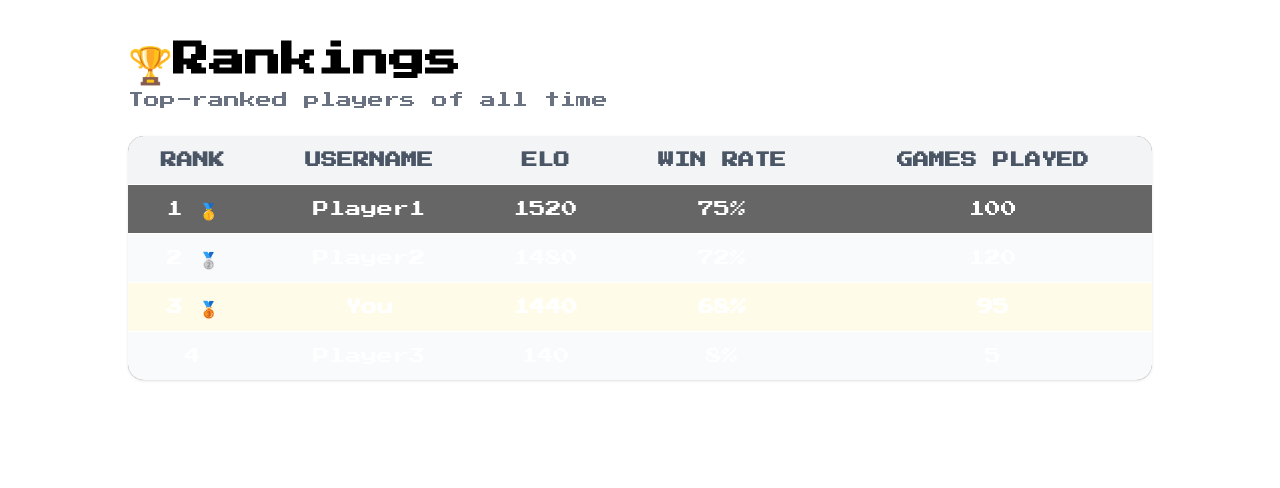
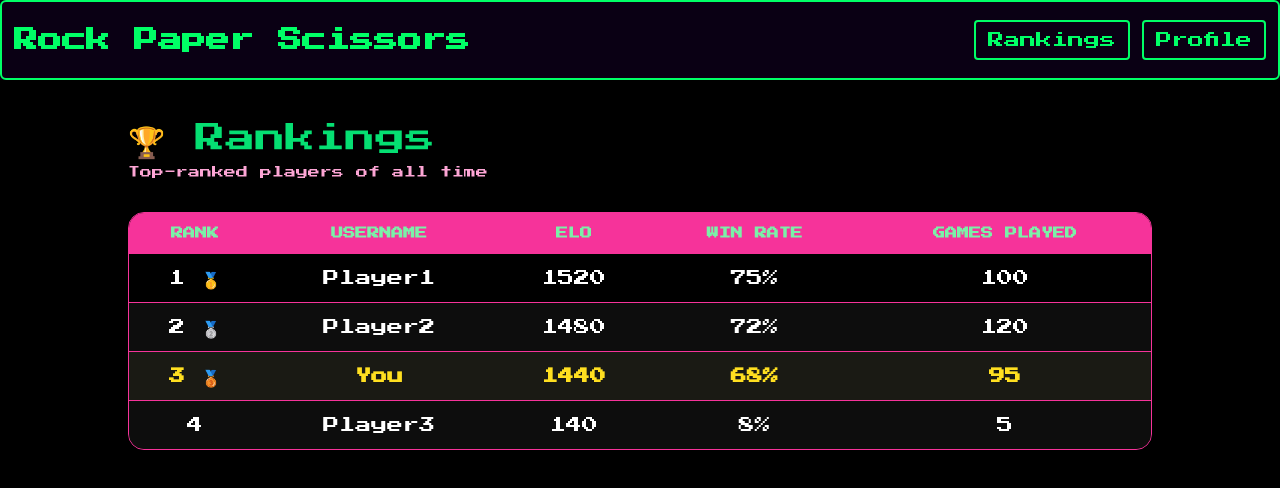
Before and after one commit to megasceptileftw/ecs162finalproject, a Next.js app: page /rankings in a window 1280 px wide. Shown: the top 488 px of the page. Built offline with nearby package versions, Linux system fonts and the light colour scheme.

Commit message:
update the rankings page to fit the style, and make the button work

```diff
--- a/src/app/rankings/page.js
+++ b/src/app/rankings/page.js
@@ -25,26 +25,29 @@ export default function rankingsPage() {
   // or, from examples in docs: https://tailwindcss.com/docs/installation/using-vite
 
   return (
-    // make seperate divs for the screen and the contents
-    // make the white background take up the whole screen
-    <div className="min-h-screen bg-white p-10">
-        {/*set the max width of the table to 64rem, or 1024 pixels,
+    <>
+      <Navbar />
+
+      {/* make separate divs for the screen and the contents  */}
+      {/* make the black background take up the whole screen */}
+      <div className="min-h-[calc(100vh-5rem)] bg-black px-4 py-10 text-white font-[var(--font-press-start)]">
+        {/* set the max width of the table to 64rem, or 1024 pixels,
             centered horizontally, black text */}
-      <div className="max-w-5xl mx-auto text-black">
-        {/*large bold title*/}
-        <h1 className="text-4xl font-bold text-left">  🏆Rankings </h1>
-        {/*subtext, grey, spacing on the bottom and top*/}
-        <p className="text-gray-500 mb-6 mt-2">Top-ranked players of all time</p>
+        <div className="max-w-5xl mx-auto">
+          {/* large bold title */}
+          <h1 className="text-3xl text-green-400 mb-2">🏆 Rankings</h1>
+          {/* subtext, grey, spacing on the bottom and top */}
+          <p className="text-pink-300 text-xs mb-8 mt-1">Top-ranked players of all time</p>
 
-        {/*rounded edges and slight shadow for the chart*/}
-        <div className="overflow-x-auto rounded-2xl shadow ">
+          {/* rounded edges and slight shadow for the chart */}
+          <div className="overflow-x-auto rounded-2xl shadow-lg border border-pink-500 bg-black bg-opacity-50">
             {/* make an html table: https://www.w3schools.com/html/html_tables.asp
                 make it span the whole width */}
             <table className="min-w-full">
-            {/*set the background and text color, center it*/}
-            <thead className="bg-gray-100 text-gray-600 text-center">
+              {/* set the background and text color, center it */}
+              <thead className="bg-pink-500 bg-opacity-30 text-green-300 text-center text-xs">
                 <tr>
-                {/*make all of the headers, with a bit of padding*/}
+                  {/* make all of the headers, with a bit of padding */}
                   <th className="p-3">RANK</th>
                   <th className="p-3">USERNAME</th>
                   <th className="p-3">ELO</th>
@@ -52,27 +55,28 @@ export default function rankingsPage() {
                   <th className="p-3">GAMES PLAYED</th>
                 </tr>
               </thead>
-            {/*loop through the data using .map, and use it to fill out the cells in the row,
-            similar to here: https://www.geeksforgeeks.org/how-to-create-a-table-in-reactjs/  */}
+              {/* loop through the data using .map, and use it to fill out the cells in the row,
+                  similar to here: https://www.geeksforgeeks.org/how-to-create-a-table-in-reactjs/ */}
               <tbody>
                 {tempData.map((player, index) => (
-                <tr key={player.username}
+                  <tr
+                    key={player.username}
                     // use clsx for conditional styling
                     // https://nextjs.org/learn/dashboard-app/css-styling
                     className={clsx(
-                    // put a border on top of them all and make grey on hover
-                    'border-t hover:bg-gray-100',
-                    // make every other one light gray by default
-                    index % 2 === 1 && 'even:bg-gray-50',
-                    // if the username is the logged in user, make it yellow
-                    player.username === currentUser && 'bg-yellow-50 font-semibold'
+                      // put a border on top of them all and make pink on hover
+                      'border-t border-pink-500 hover:bg-pink-500 hover:bg-opacity-10 transition',
+                      // make every other one slightly transparent
+                      index % 2 === 1 && 'even:bg-white/5',
+                      // if the username is the logged in user, make it stand out
+                      player.username === currentUser && 'bg-yellow-100/10 text-yellow-300 font-bold'
                     )}
                   >
-                {/*fill out the cells, using the data*/}
+                    {/* fill out the cells, using the data */}
                     <td className="p-3 text-center">{player.rank} {medalTopThree(player.rank)}</td>
                     <td className="p-3 text-center">{player.username}</td>
                     <td className="p-3 text-center">{player.elo}</td>
-                <td className="p-3 text-center">{player.winRate*100}%</td>
+                    <td className="p-3 text-center">{(player.winRate * 100).toFixed(0)}%</td>
                     <td className="p-3 text-center">{player.gamesPlayed}</td>
                   </tr>
                 ))}
@@ -81,5 +85,6 @@ export default function rankingsPage() {
           </div>
         </div>
       </div>
+    </>
   );
 }
--- a/src/components/navbar.jsx
+++ b/src/components/navbar.jsx
@@ -2,9 +2,11 @@
 'use client'
 import React, { useState } from 'react'
 import ProfileCard from './profileCard'
+import { useRouter } from 'next/navigation';
 
 const Navbar = () => {
   let [displayProfile, setDisplayProfile] = useState('hidden')
+  const router = useRouter();
   function toggleProfile() {
     if (displayProfile === 'hidden'){
       setDisplayProfile('flex')
@@ -13,11 +15,14 @@ const Navbar = () => {
     setDisplayProfile('hidden')
     }
   }
+  function goToRankings() {
+    router.push('/rankings')
+  }
   return (
     <nav className="flex justify-between items-center border-2 min-w-full min-h-20 rounded-md pl-3 pr-3">
         <div className='text-2xl font-semibold'>Rock Paper Scissors</div>
         <div className='flex justify-between gap-3 min-w-38'>
-            <button className='flex items-center border-2 max-h-10 rounded-sm text-base p-3'>Rankings</button>
+            <button className='flex items-center border-2 max-h-10 rounded-sm text-base p-3'onClick={goToRankings}>Rankings</button>
             <button className='flex items-center border-2 max-h-10 rounded-sm text-base p-3' onClick={toggleProfile}>Profile</button>
             <ProfileCard displayType={displayProfile}/>
         </div>
```
Lines whose indentation alone changed are shown as unchanged.
